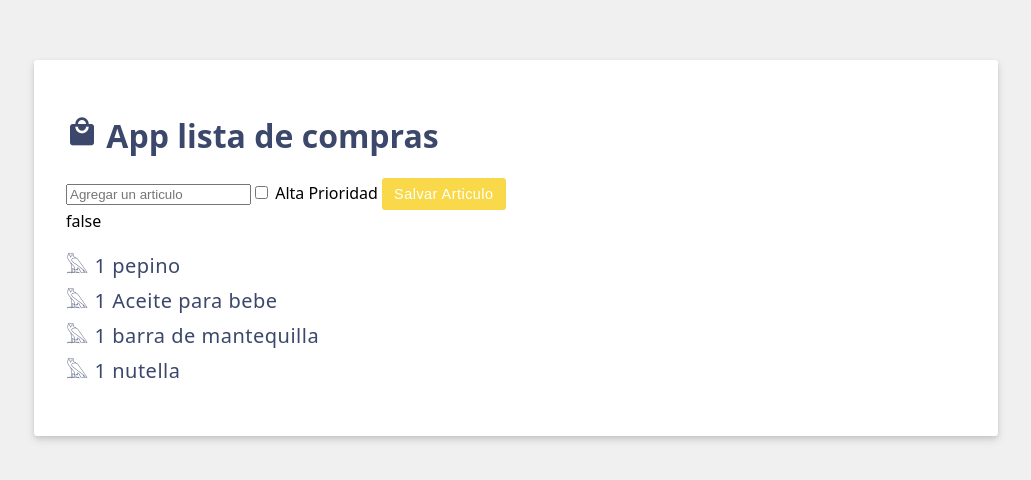
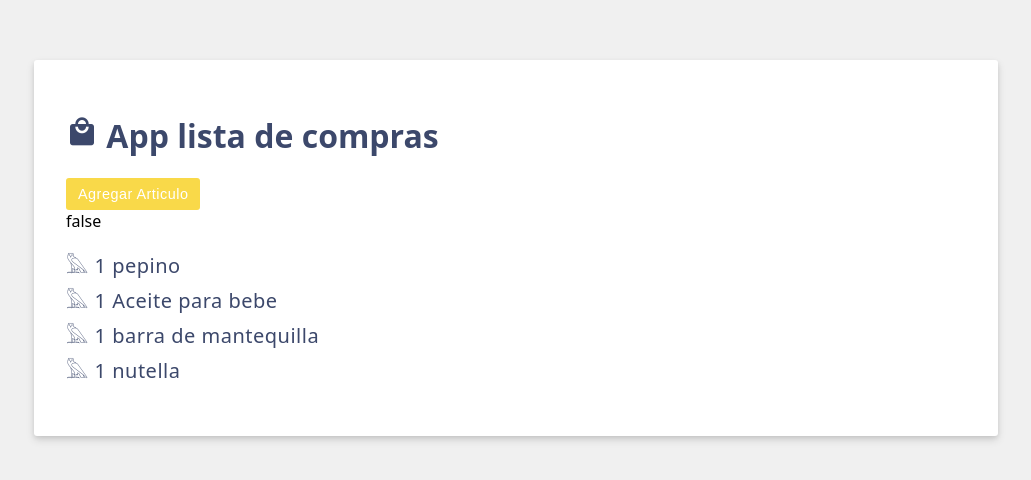
Before and after one commit to laloocolin10/DADM-2024B, a Vue app: page / in a window 1280 px wide. Shown: the part 152-632 px from the top of the page, without its empty margins (124-1155 px from the left). Built offline with nearby package versions, Linux system fonts and the light colour scheme.

Commit message:
*S12: introduction  v-if show and hides main form

```diff
--- a/src/App.vue
+++ b/src/App.vue
@@ -17,19 +17,34 @@ const saveItem = () =>
    //clean the imput-Limpia el imput
    newItem.value = '';
 };
+//visualizacion del formulario
+const newItem = ref('')
+const newItemHighPriority = ref(false);
+const editing = ref(false);
+const activateEdition = (activate) =>
+{
+  editing.value=activate;
+};
 
-const newItem = ref('')
-const newItemHighPriority = ref(false)
 </script>
 
 <template>
+  <div>
   <h1>
-    <i class="material-icons shopping-cart-icon">local_mall</i>
+    <i class="material-icons shopping-cart-icon">local_mall
+
+    </i>
     {{ header }}
   </h1>
+  <button v-if="editing" class="btn" @click="activateEdition(false)">Cancelar</button>
+  <button v-else class="btn btn-primary" @click="activateEdition(true)">Agregar Articulo</button>
+  </div>
 
   <form
+    class="add-item form"
     v-on:submit.prevent="saveItem"
+    v-if="editing"
+
   >
     <input v-model="newItem" type="text" placeholder="Agregar un articulo" />
     <!--Caja de seleccion de Prioridad-->
@@ -48,6 +63,7 @@ const newItemHighPriority = ref(false)
   <ul>
     <li v-for="item in items" :key="item.id">𓅓 {{ item.label }}</li>
   </ul>
+  <p v-if="items.length === 0">🥀 NO HAY ELEMENTOS DE TU LISTA 🥀</p>
 </template>
 
 <style scoped>
```
